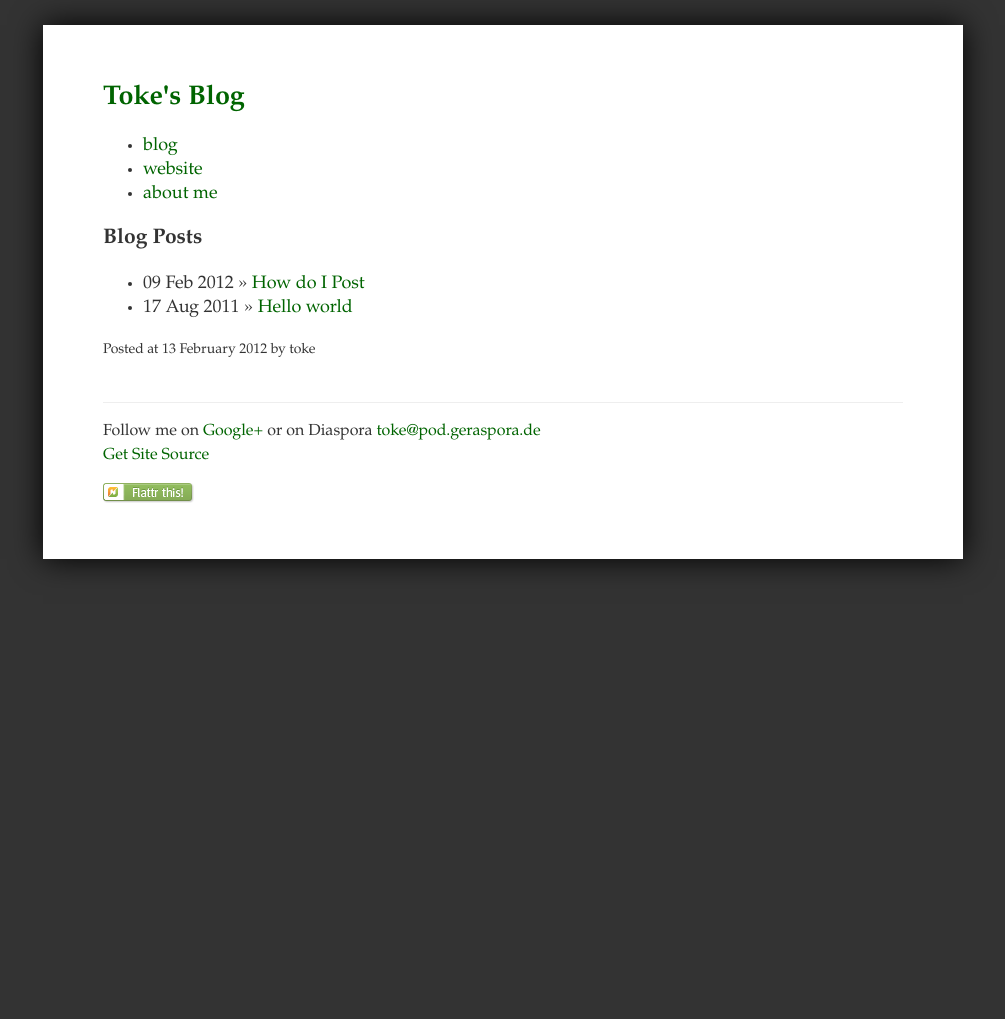
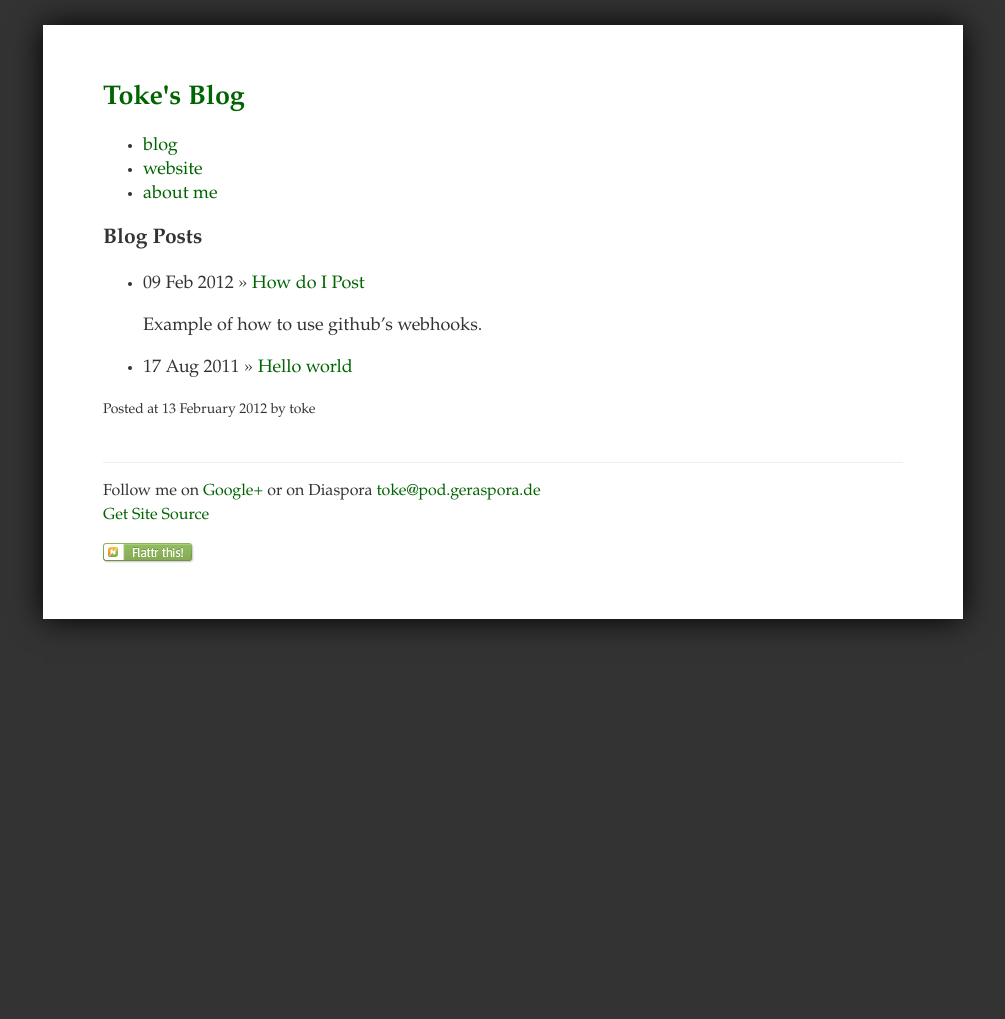
Before and after one commit to toke/toke.de, a Jekyll site: the page built from blog.html, in a window 1280 px wide. Shown: the whole page, without its empty margins (137-1142 px from the left). Built offline with Jekyll 4.4.1, drawn with Linux system fonts in a browser that asks for light colours; before the commit the page ends 959 px from its top, so only the background shows below that.

Commit message:
+ summary

```diff
--- a/_posts/2012-02-09-how-i-post.markdown
+++ b/_posts/2012-02-09-how-i-post.markdown
@@ -12,6 +12,7 @@ tags:
 - jekyll
 - rest
 styles: syntax.css
+summary: "Example of how to use github's webhooks."
 ---
 
 ## Or how this site is updated
```
